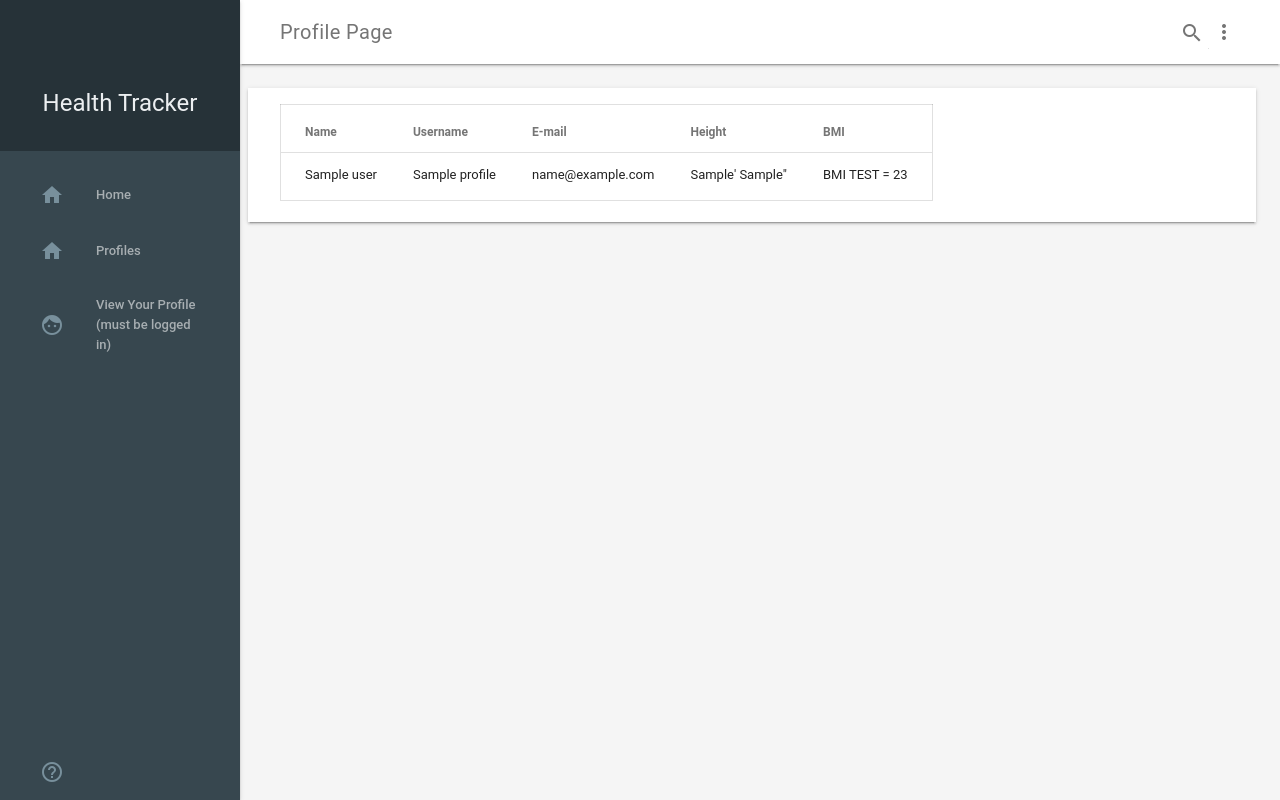
After one commit to trumpet2012/health_tracker, a Django app: template health_records/templates/health_records/user_profile.html in a window 1280 px wide. The commit adds this page. Run offline with Django 3.2, Linux system fonts and the light colour scheme; the template is opened without the code that fills it: most values are stand-ins (such as "Sample title", 1, 10 or a date in 2020).

Commit message:
added basic profile page, must be logged in to view it (because it gets the request.user). need to change this later to view any profile

```diff
--- /dev/null
+++ b/health_records/templates/health_records/user_profile.html
@@ -0,0 +1,37 @@
+{% extends 'base.html' %}
+
+{% block content_title %}
+    Profile Page
+{% endblock %}
+
+{% block content %}
+
+    <div class="mdl-shadow--2dp mdl-color--white mdl-cell--12-col">
+        <div class="mdl-layout__content health-cell">
+            <table class="mdl-data-table mdl-js-data-table">
+                <thead>
+                <tr>
+                    <th class="mdl-data-table__cell--non-numeric">Name</th>
+                    <th class="mdl-data-table__cell--non-numeric">Username</th>
+                    <th class="mdl-data-table__cell--non-numeric">E-mail</th>
+                    <th class="mdl-data-table__cell--non-numeric">Height</th>
+                    <th class="mdl-data-table__cell--non-numeric">BMI</th>
+                </tr>
+                </thead>
+                <tbody>
+                <tr>
+                    <td class="mdl-data-table__cell--non-numeric">{{ profile.user.get_full_name }}</td>
+                    <td class="mdl-data-table__cell--non-numeric">{{ profile }}</td>
+                    <td class="mdl-data-table__cell--non-numeric">{{ profile.user.email }}</td>
+                    {% with profile.height_in_feet_and_inches as height %}
+                        <td class="mdl-data-table__cell--non-numeric">{{ height.0 }}' {{ height.1 }}"</td>
+                    {% endwith %}
+                    <td class="mdl-data-table__cell--non-numeric">BMI TEST = 23</td>
+
+                </tr>
+                </tbody>
+            </table>
+        </div>
+    </div>
+
+{% endblock %}
--- a/health_records/urls.py
+++ b/health_records/urls.py
@@ -2,6 +2,9 @@ from django.conf.urls import url
 
 from .views import ProfileListing
 
+from health_records import views
+
 urlpatterns = [
-    url('^all/$', ProfileListing.as_view(), name='profile_listing')
+    url('^all/$', ProfileListing.as_view(), name='profile_listing'),
+    url('^profile/$', views.profile_page, name='profile_page'),
 ]
--- a/templates/base.html
+++ b/templates/base.html
@@ -48,6 +48,7 @@
         <nav class="demo-navigation mdl-navigation mdl-color--blue-grey-800">
           <a class="mdl-navigation__link" href="{% url 'index' %}"><i class="mdl-color-text--blue-grey-400 material-icons" role="presentation">home</i>Home</a>
           <a class="mdl-navigation__link" href="{% url 'profile_listing' %}"><i class="mdl-color-text--blue-grey-400 material-icons" role="presentation">home</i>Profiles</a>
+          <a class="mdl-navigation__link" href="{% url 'profile_page' %}"><i class="mdl-color-text--blue-grey-400 material-icons" role="presentation">face</i>View Your Profile (must be logged in)</a>
           <div class="mdl-layout-spacer"></div>
           <a class="mdl-navigation__link" href=""><i class="mdl-color-text--blue-grey-400 material-icons" role="presentation">help_outline</i><span class="visuallyhidden">Help</span></a>
         </nav>
```
Also changed, not shown: health_records/views.py (+19 -0 lines), db.sqlite3.
